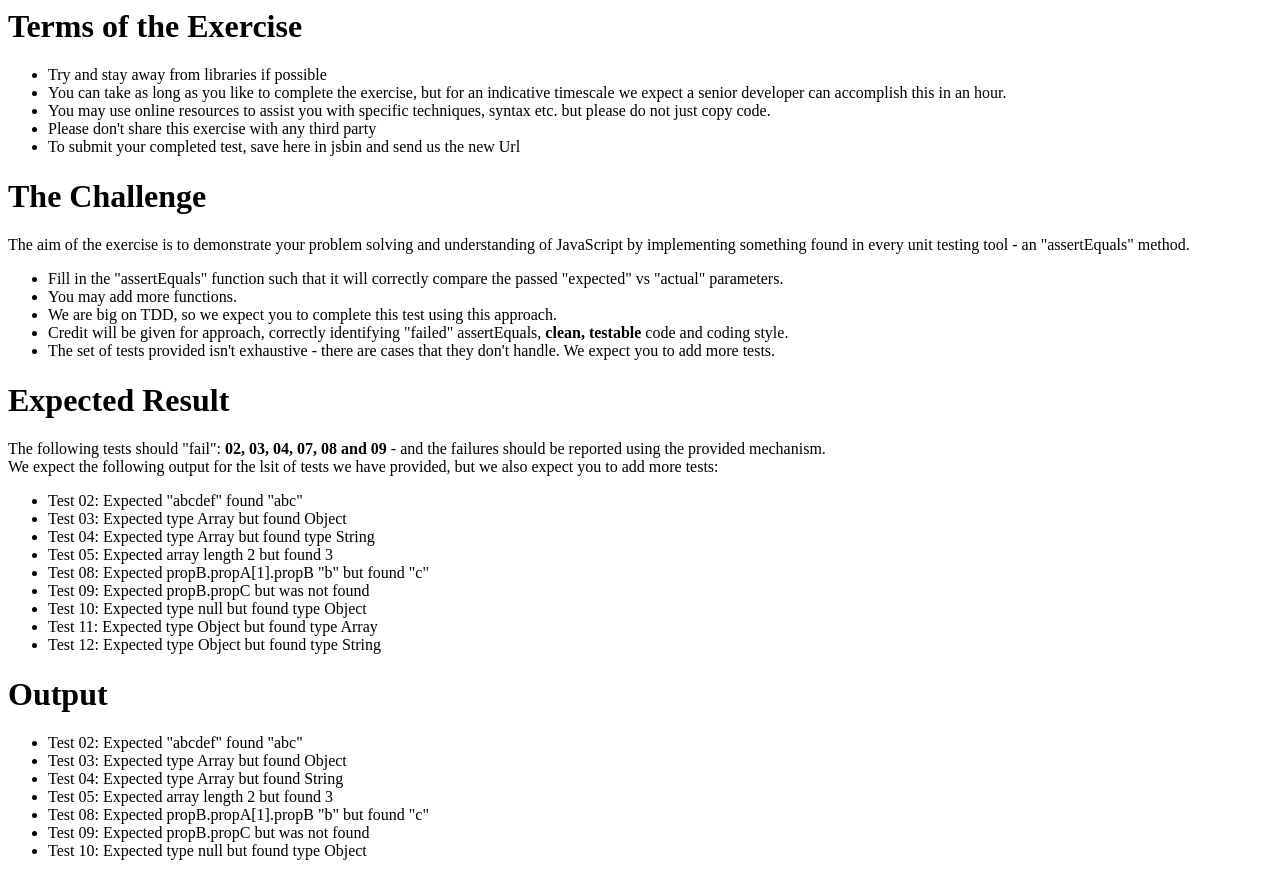
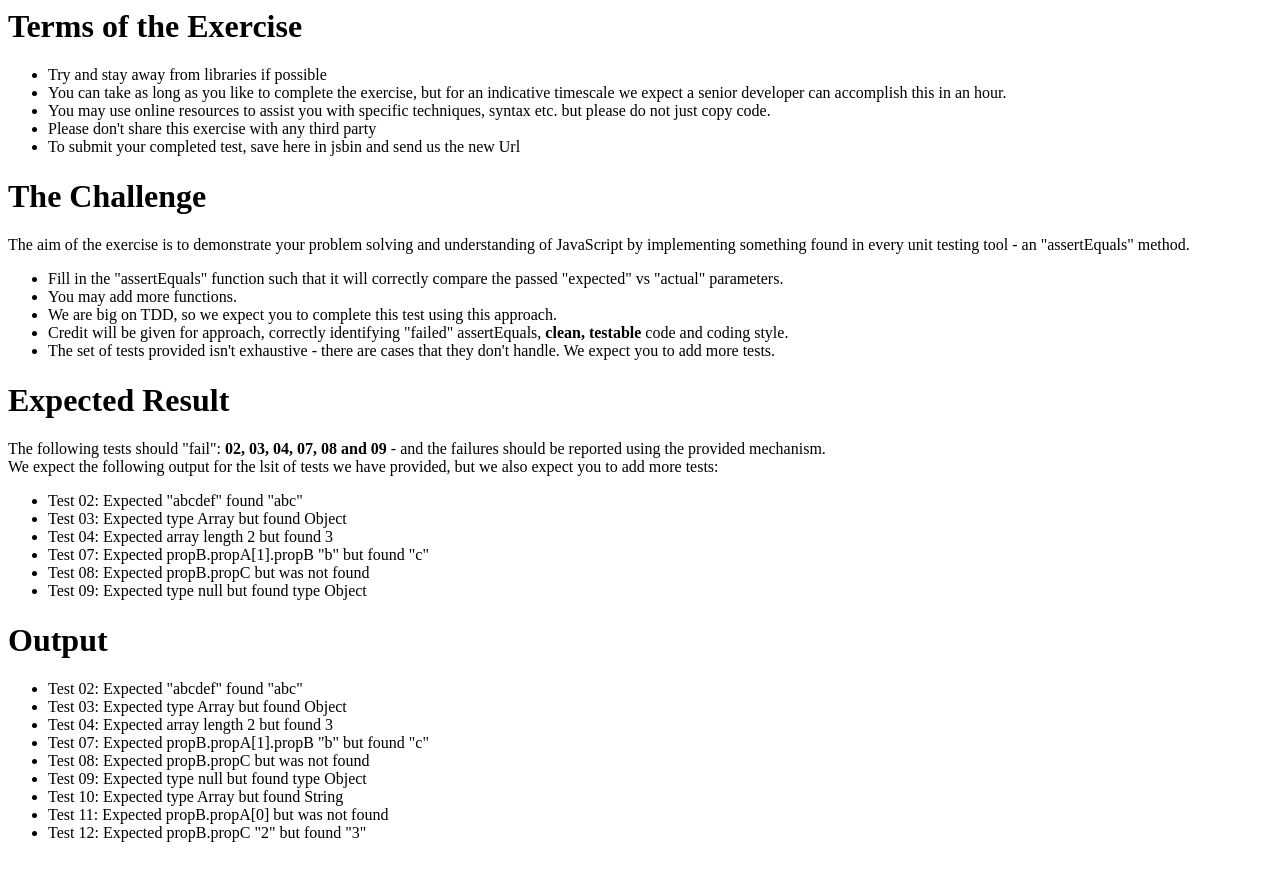
Before and after one commit to marbuthnott/assertEquals, a plain HTML site: page index.html in a window 1280 px wide. Drawn offline with Linux system fonts and the light colour scheme.

Commit message:
Test12 GREEN. Throws error if elements of key2 do do not equal.

```diff
--- a/index.html
+++ b/index.html
@@ -28,15 +28,12 @@
   The following tests should "fail":  <strong>02, 03, 04, 07, 08 and 09</strong> - and the failures should be reported using the provided mechanism.<br/>
   We expect the following output for the lsit of tests we have provided, but we also expect you to add more tests:
   <ul class="expected">
-    <li>Test 02: Expected "abcdef" found "abc"</li>
-    <li>Test 03: Expected type Array but found Object</li>
-    <li>Test 04: Expected type Array but found type String</li>
-    <li>Test 05: Expected array length 2 but found 3</li>
-    <li>Test 08: Expected propB.propA[1].propB "b" but found "c"</li>
-    <li>Test 09: Expected propB.propC but was not found</li>
-    <li>Test 10: Expected type null but found type Object</li>
-    <li>Test 11: Expected type Object but found type Array</li>
-    <li>Test 12: Expected type Object but found type String</li>
+      <li>Test 02: Expected "abcdef" found "abc"</li>
+      <li>Test 03: Expected type Array but found Object</li>
+      <li>Test 04: Expected array length 2 but found 3</li>
+      <li>Test 07: Expected propB.propA[1].propB "b" but found "c"</li>
+      <li>Test 08: Expected propB.propC but was not found</li>
+      <li>Test 09: Expected type null but found type Object</li>
   </ul>
 
 
--- a/src/assertEquals.js
+++ b/src/assertEquals.js
@@ -13,19 +13,18 @@ function assertEquals(message, expected, actual) {
       throw new Error(message + 'Expected type Array but found ' + capitalize(typeof actual));
     }
 
-    if (expected === null && actual !== null) {
-      console.log("i'm here");
-      throw new Error(message + 'Expected type null but found type ' + capitalize(typeof actual));
-    }
-
-    else if (Array.isArray(expected) && Array.isArray(actual)) {
+    if (Array.isArray(expected) && Array.isArray(actual)) {
       if (expected.length !== actual.length) {
         throw new Error(message + 'Expected array length ' + expected.length + ' but found ' + actual.length);
       }
     }
 
+    if (expected === null && actual !== null) {
+      throw new Error(message + 'Expected type null but found type ' + capitalize(typeof actual));
+    }
+
     // check if it is an object
-    else if (typeof expected === "object" && Array.isArray(expected) === false) {
+    if (typeof expected === "object" && Array.isArray(expected) === false) {
       // iterate through the object
       for (var key1 in expected) {
         // if key1 is embedded object, iterate through it
@@ -43,13 +42,29 @@ function assertEquals(message, expected, actual) {
                     }
                   }
                 }
+                // checks if actual key3 exists
+                else if (actual[key1][key2][key3] === undefined) {
+                  throw new Error(message + 'Expected ' + key1 + '.' + key2 + '[' + key3 + '] but was not found');
+                }
+                // console.log(expected[key1][key2]);
+                // console.log(actual[key1][key2]);
+                // console.log(expected[key1][key2] !== actual[key1][key2])
               }
             }
+            // checks if actual key2 exists
             else if (actual[key1][key2] === undefined) {
               throw new Error(message + 'Expected ' + key1 + '.' + key2 + ' but was not found');
             }
+            else if (expected[key1][key2] !== actual[key1][key2] && typeof expected[key1][key2] !== "object" && typeof actual[key1][key2] !== "object") {
+              throw new Error(message + 'Expected ' + key1 + '.' + key2 + ' "' + expected[key1][key2] + '" but found "' + actual[key1][key2] + '"');
+            }
           }
         }
+        // checks if actual key1 exists
+        else if (actual[key1] === undefined) {
+          throw new Error(message + 'Expected ' + key1 + ' but was not found');
+        }
+        console.log(actual[key1]);
       }
     }
 
@@ -61,8 +76,6 @@ function assertEquals(message, expected, actual) {
       return word.charAt(0).toUpperCase() + word.slice(1)
     }
 }
-
-
 
 /* -- Test running code:  --- */
 
@@ -116,19 +129,38 @@ function runAll() {
     }
   };
 
+  var complexObject4 = {
+    propA: 1,
+    propB: {
+      propA: 3,
+      propB: 'c',
+      propC: 2
+    }
+  };
+
+  var complexObject5 = {
+    propA: 1,
+    propB: {
+      propA: [1, { propA: 'a', propB: 'b' }, 3],
+      propB: 1,
+      propC: 3
+    }
+  };
+
   // Run the tests
   var assertionFailures = [];
   runTest('Test 01: ', assertionFailures, 'abc', 'abc');
   runTest('Test 02: ', assertionFailures, 'abcdef', 'abc');
   runTest('Test 03: ', assertionFailures, ['a'], {0: 'a'});
-  runTest('Test 04: ', assertionFailures, ['a'], 'this is a string');
-  runTest('Test 05: ', assertionFailures, ['a', 'b'], ['a', 'b', 'c']);
-  runTest('Test 06: ', assertionFailures, ['a', 'b', 'c'], ['a', 'b', 'c']);
-  runTest('Test 07: ', assertionFailures, complexObject1, complexObject1Copy);
-  runTest('Test 08: ', assertionFailures, complexObject1, complexObject2);
-  runTest('Test 09: ', assertionFailures, complexObject1, complexObject3);
-  runTest('Test 10: ', assertionFailures, null, {});
-
+  runTest('Test 04: ', assertionFailures, ['a', 'b'], ['a', 'b', 'c']);
+  runTest('Test 05: ', assertionFailures, ['a', 'b', 'c'], ['a', 'b', 'c']);
+  runTest('Test 06: ', assertionFailures, complexObject1, complexObject1Copy);
+  runTest('Test 07: ', assertionFailures, complexObject1, complexObject2);
+  runTest('Test 08: ', assertionFailures, complexObject1, complexObject3);
+  runTest('Test 09: ', assertionFailures, null, {});
+  runTest('Test 10: ', assertionFailures, ['a'], 'this is a string');
+  runTest('Test 11: ', assertionFailures, complexObject1, complexObject4);
+  runTest('Test 12: ', assertionFailures, complexObject1, complexObject5);
 
   // Output the results
   var messagesEl = document.getElementById('messages');
```
Also changed, not shown: spec/assertEqualsSpec.js (+54 -22 lines).
